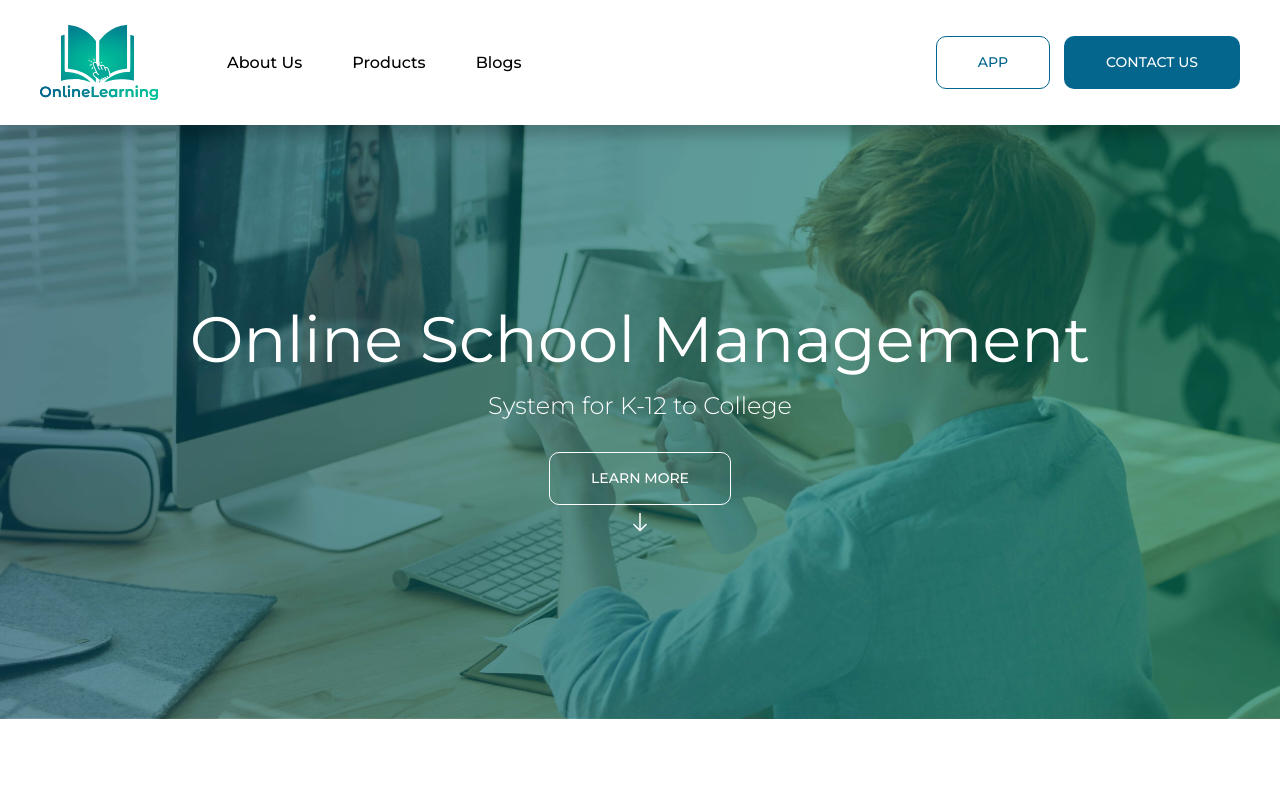
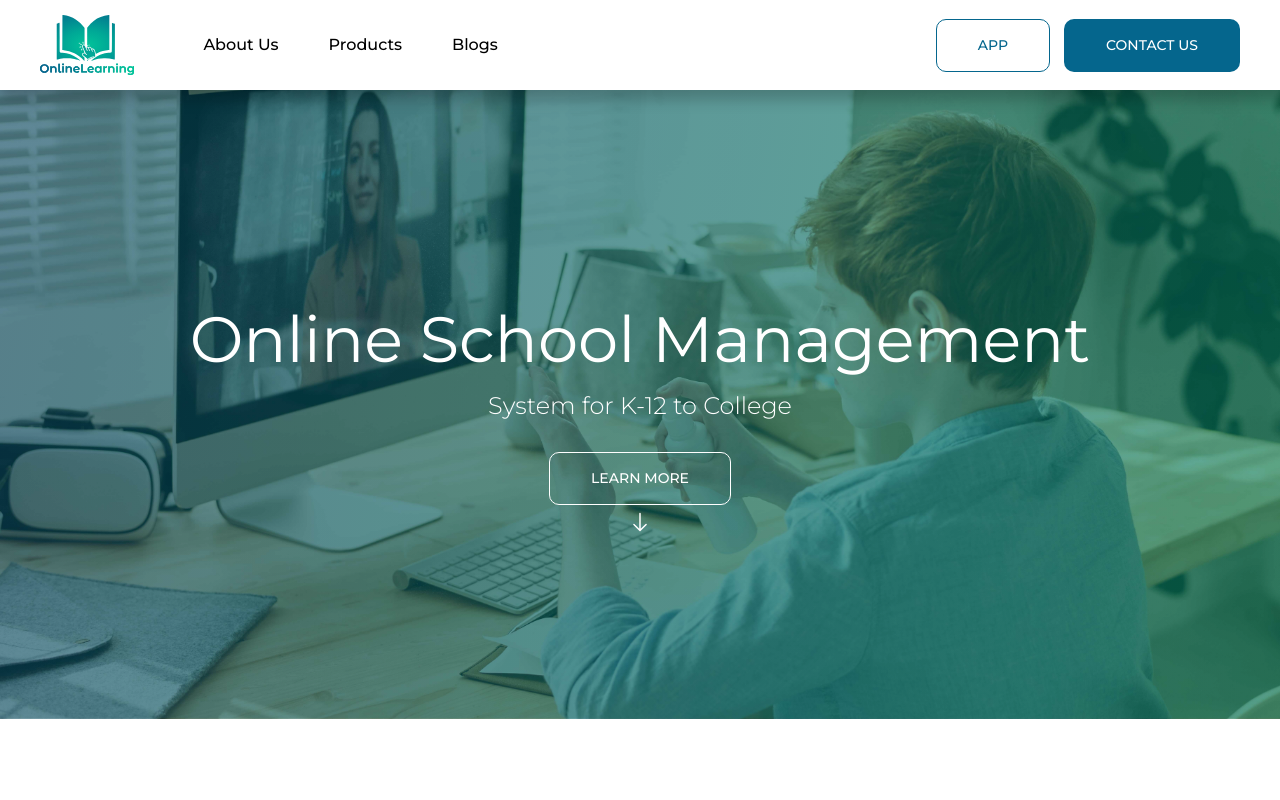
Before and after one commit to miniwebpage/onlinelearning, a plain HTML site: page index.html in a window 1280 px wide. Shown: the top 800 px of the page. Drawn offline with nearby package versions, Linux system fonts and the light colour scheme.

Commit message:
update UI and image compress

```diff
--- a/css/general.css
+++ b/css/general.css
@@ -283,7 +283,7 @@ nav {
 }
 
 .nav-desktop-con {
-	padding: 25px 0px 25px 0px;
+	padding: 15px 0px 15px 0px;
 	width: 100%;
 	display: flex;
     align-items: center;
@@ -296,8 +296,12 @@ nav {
 }
 
 .nav-desktop-con .nav-logo {
-	height: 75px;
+	height: 60px;
 	margin-right: 53px;
+}
+
+.nav-desktop-con .nav-logo img {
+	height: 100%;
 }
 
 .nav-desktop-con .nav-links-con {
```
Also changed, not shown: images/about-bg-img.jpg, images/cofounder-img.jpg, images/news-img.jpg, images/sharing-banner.png, images/vision-img.jpg.
